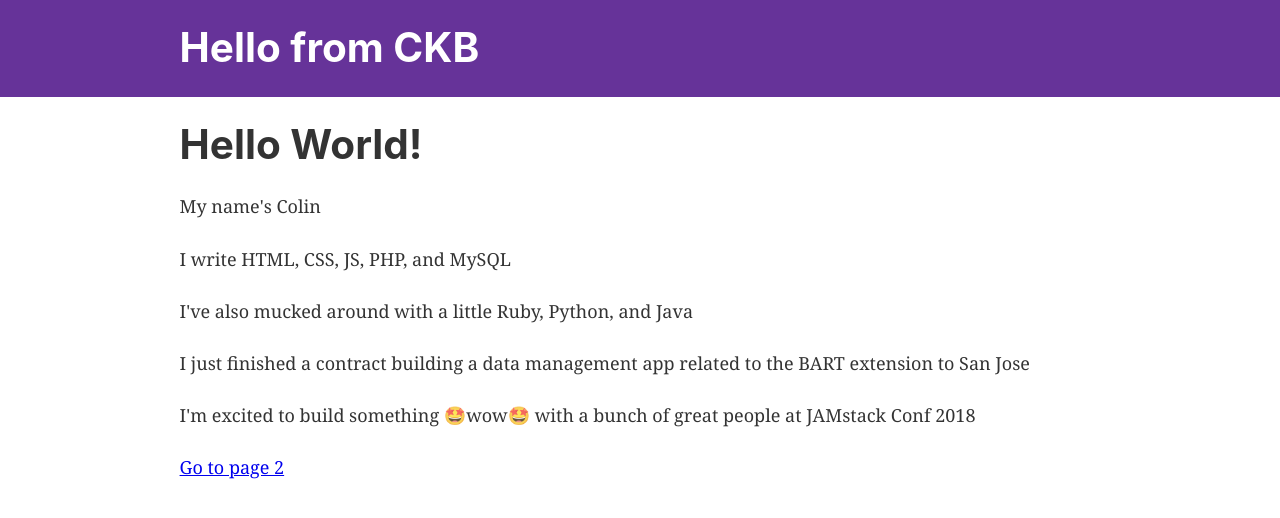
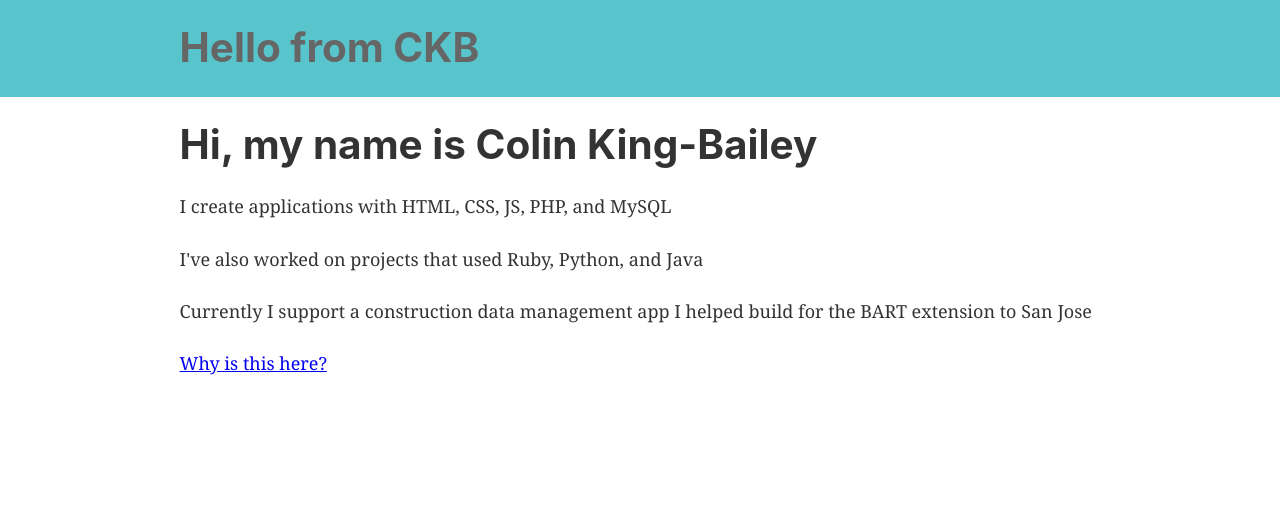
Before and after one commit to ckingbailey/aws-self-tutorial, a Gatsby site: page / in a window 1280 px wide. Built offline with nearby package versions, Linux system fonts and the light colour scheme; Gatsby itself is replaced by a stand-in of ours.

Commit message:
start to write the thing for aws deploy

```diff
--- a/gatsby-config.js
+++ b/gatsby-config.js
@@ -10,8 +10,8 @@ module.exports = {
         name: 'gatsby-starter-default',
         short_name: 'starter',
         start_url: '/',
-        background_color: '#663399',
-        theme_color: '#663399',
+        background_color: '#58c5cc',
+        theme_color: '#58c5cc',
         display: 'minimal-ui',
         icon: 'src/images/gatsby-icon.png', // This path is relative to the root of the site.
       },
--- a/src/components/header.js
+++ b/src/components/header.js
@@ -4,7 +4,7 @@ import { Link } from 'gatsby'
 const Header = ({ siteTitle }) => (
   <div
     style={{
-      background: 'rebeccapurple',
+      background: '#58c5cc',
       marginBottom: '1.45rem',
     }}
   >
@@ -19,7 +19,7 @@ const Header = ({ siteTitle }) => (
         <Link
           to="/"
           style={{
-            color: 'white',
+            color: '#666',
             textDecoration: 'none',
           }}
         >
--- a/src/pages/index.js
+++ b/src/pages/index.js
@@ -5,13 +5,11 @@ import Layout from '../components/layout'
 
 const IndexPage = () => (
   <Layout>
-    <h1>Hello World!</h1>
-    <p>My name's Colin</p>
-    <p>I write HTML, CSS, JS, PHP, and MySQL</p>
-    <p>I've also mucked around with a little Ruby, Python, and Java</p>
-    <p>I just finished a contract building a data management app related to the BART extension to San Jose</p>
-    <p>I'm excited to build something <span role="img" aria-label="star-eyed emoji">🤩</span><span className="hightlight-text">wow</span><span role="img" aria-label="star-eyed emoji">🤩</span> with a bunch of great people at JAMstack Conf 2018</p>
-    <Link to="/page-2/">Go to page 2</Link>
+    <h1>Hi, my name is Colin King-Bailey</h1>
+    <p>I create applications with HTML, CSS, JS, PHP, and MySQL</p>
+    <p>I've also worked on projects that used Ruby, Python, and Java</p>
+    <p>Currently I support a construction data management app I helped build for the BART extension to San Jose</p>
+    <Link to="/page-2/">Why is this here?</Link>
   </Layout>
 )
 
```
Also changed, not shown: 1 other file.
